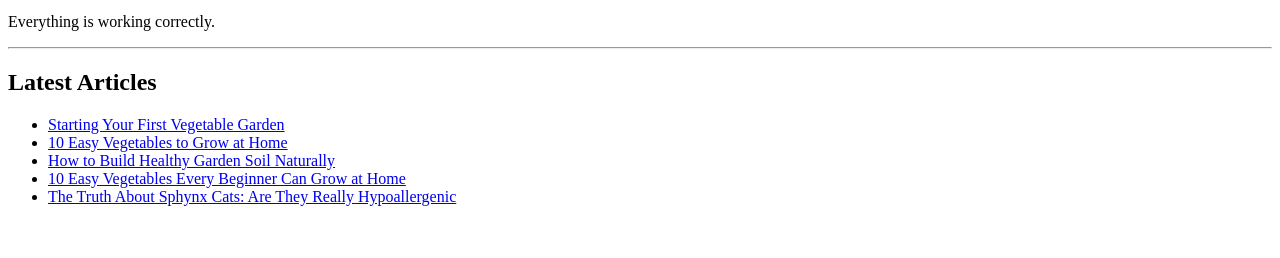
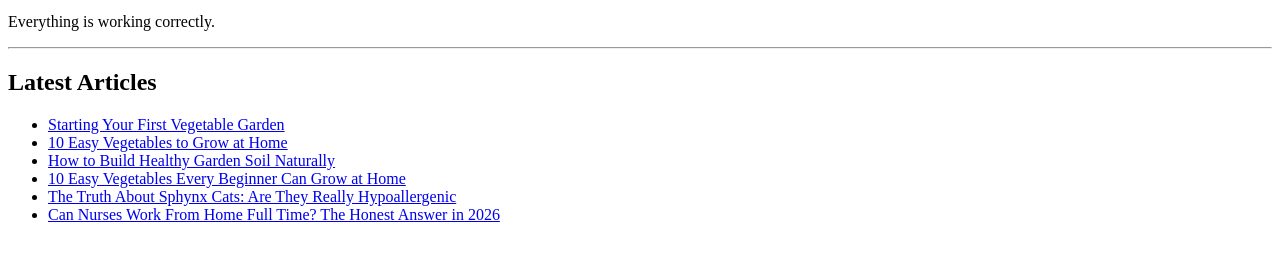
Before and after one commit to giftstribe/garden-test, a plain HTML site: page index.html in a window 1280 px wide. Shown: the part 102-360 px from the top of the page. Drawn offline with Linux system fonts and the light colour scheme.

Commit message:
Add new post link for nurses working from home

```diff
--- a/index.html
+++ b/index.html
@@ -52,6 +52,11 @@ The Truth About Sphynx Cats: Are They Really Hypoallergenic
 </a>
 </li>
 
+<li>
+<a href="/posts/can-nurses-work-from-home-full-time-the-honest-answer-in-2026.html">
+Can Nurses Work From Home Full Time? The Honest Answer in 2026
+</a>
+</li>
 
 
 
```
